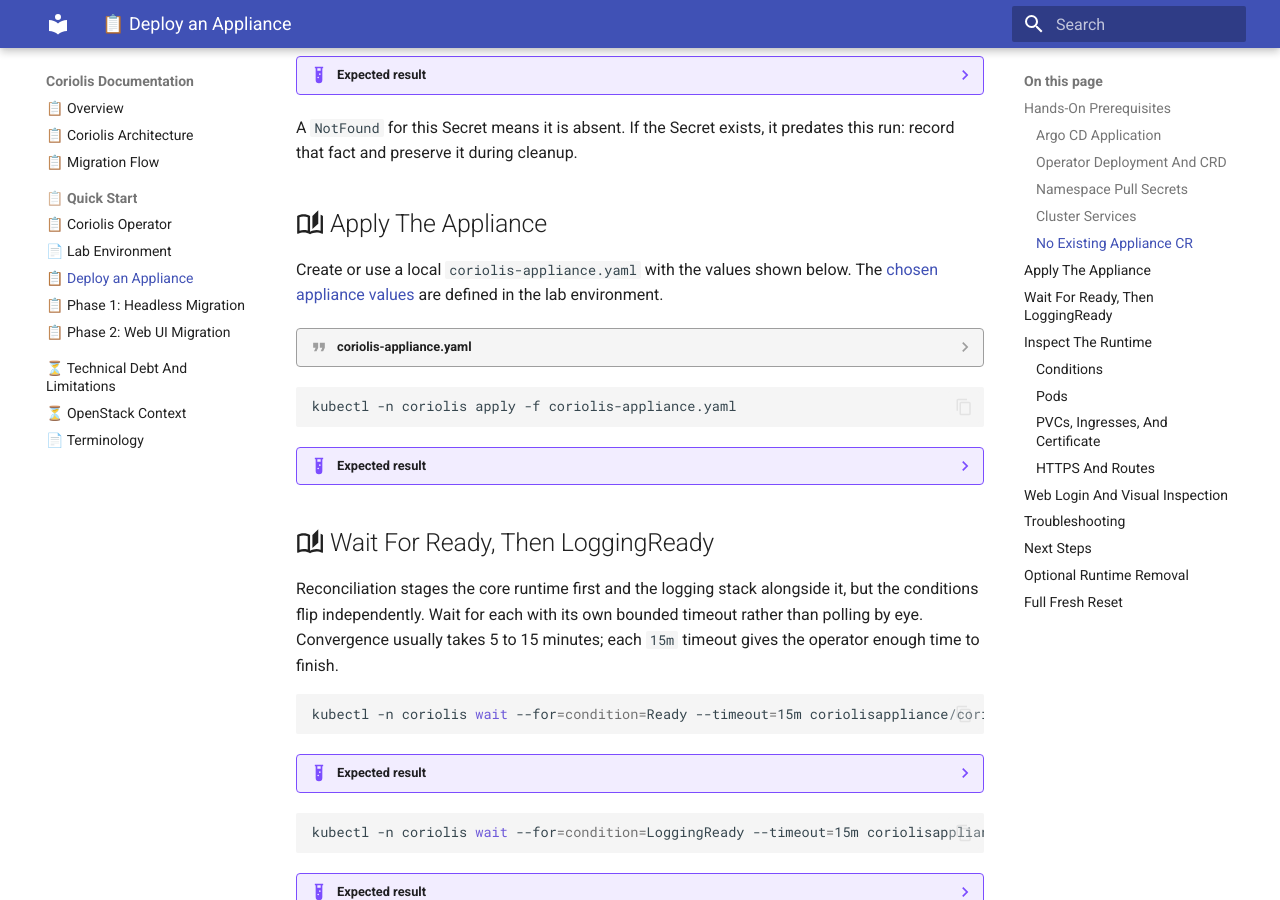
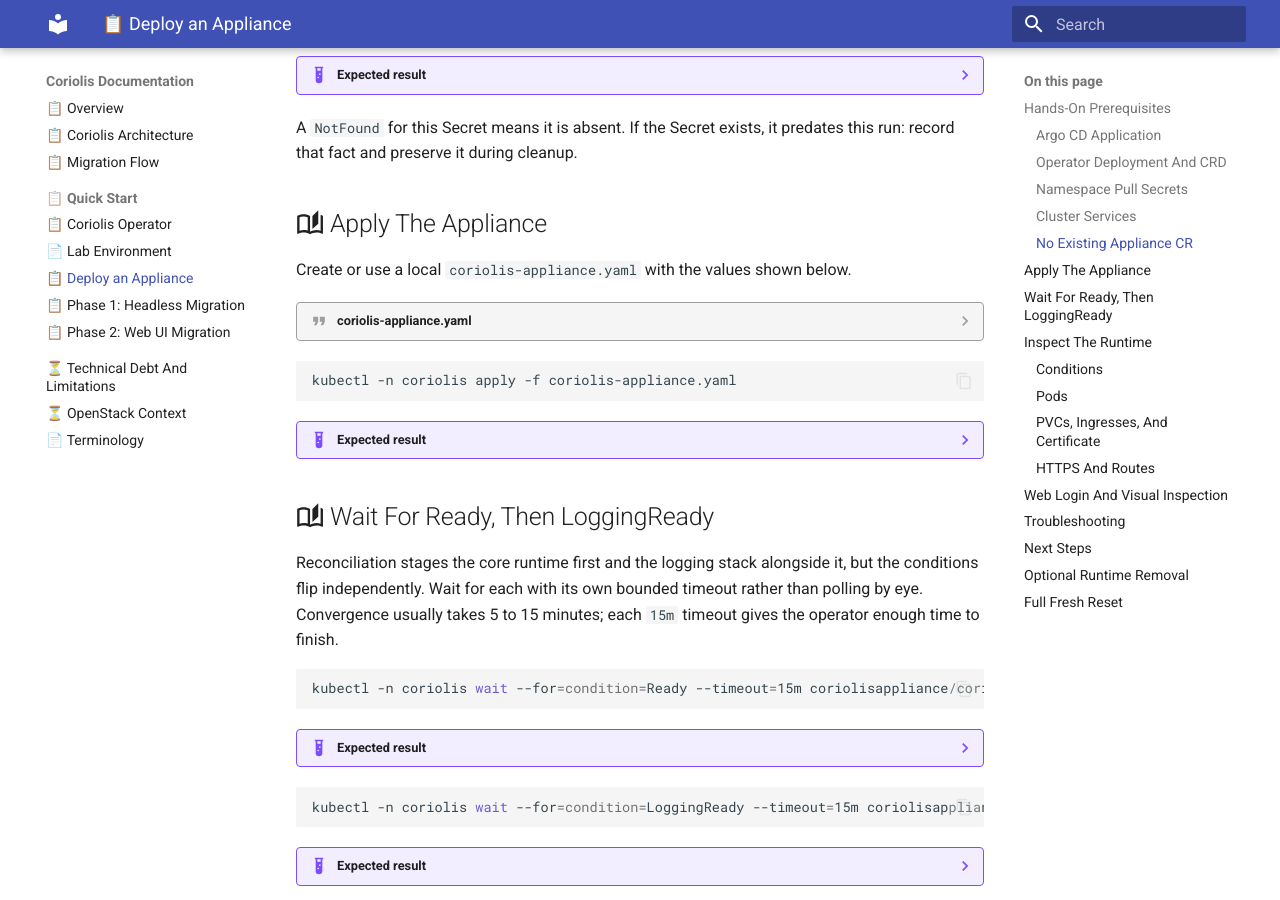
Before and after one commit to radumoisan/coriolis, an MkDocs documentation site: the page built from docs/deploy-appliance.md, in a window 1280 px wide and 900 px high, scrolled down 2460 px. Built offline with MkDocs 1.6.1 and Material for MkDocs 9.7.7, drawn with Linux system fonts in a browser that asks for light colours.

Commit message:
Improved docs
Signed-off-by: Radu Moisan <radu.moisan@gmail.com>

```diff
--- a/docs/deploy-appliance.md
+++ b/docs/deploy-appliance.md
@@ -159,7 +159,7 @@
 
 ## :material-book-open-page-variant-outline: Apply The Appliance
 
-Create or use a local `coriolis-appliance.yaml` with the values shown below. The [chosen appliance values](operator-lab-environment.md#chosen-appliance-values) are defined in the lab environment.
+Create or use a local `coriolis-appliance.yaml` with the values shown below.
 
 ??? quote "coriolis-appliance.yaml"
 
```
